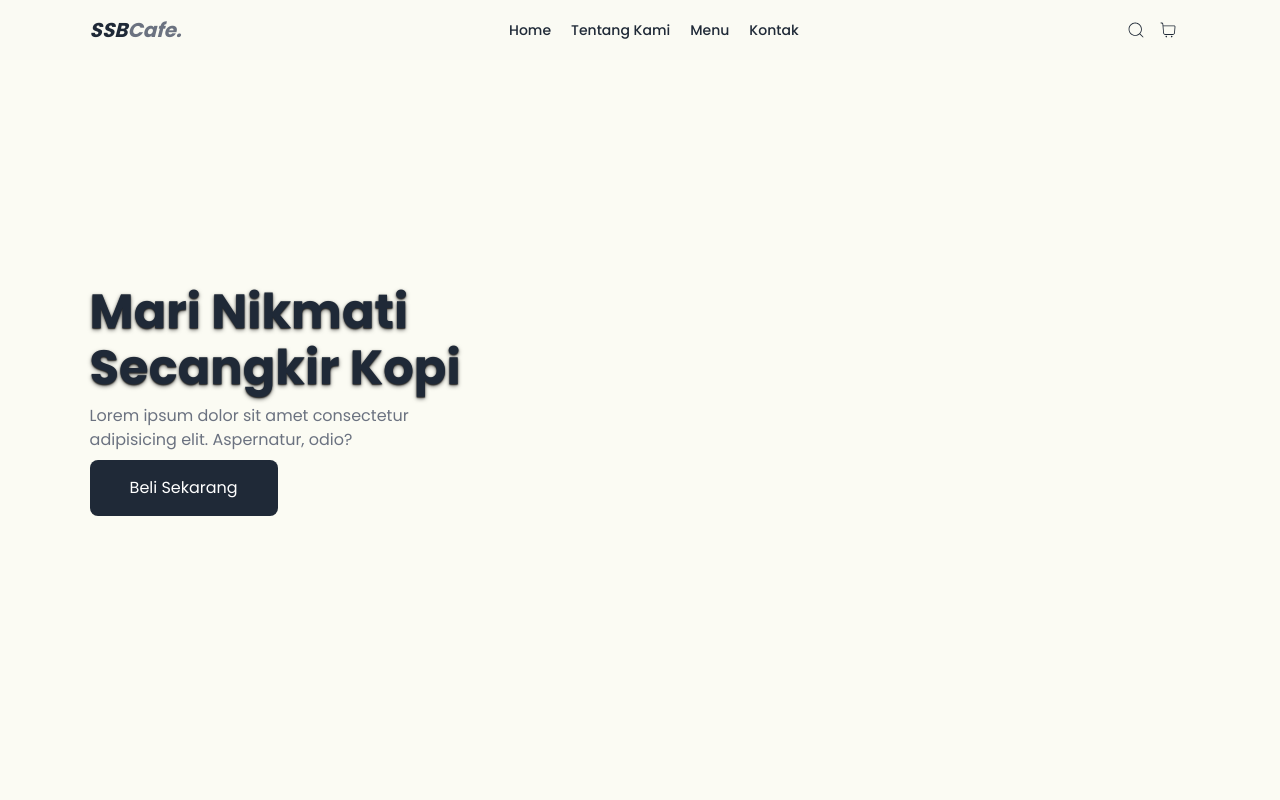
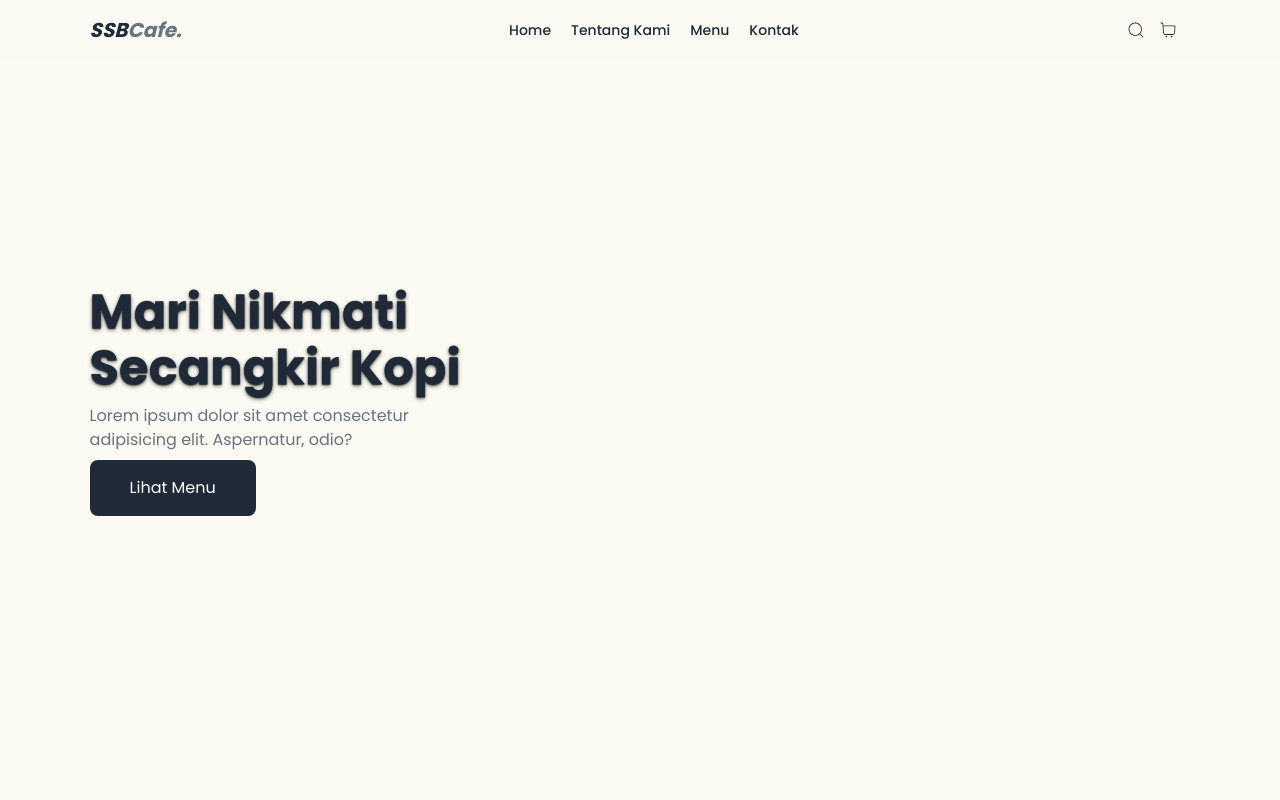
Before and after one commit to ProjectSoySauceBottle/itfest-fe, a Next.js app: page / in a window 1280 px wide. Shown: the top 800 px of the page. Built offline with nearby package versions, Linux system fonts and the light colour scheme.

Commit message:
refactor: change button word from 'Beli Sekarang' to 'Lihat Menu'

```diff
--- a/src/components/Homepage/Hero/Hero.js
+++ b/src/components/Homepage/Hero/Hero.js
@@ -23,10 +23,10 @@ export default function Hero() {
         </FadeIn>
         <FadeIn direction="right" delay={400}>
           <Link
-            href="#"
+            href="/menu"
             className="inline-block text-sm md:text-base py-4 px-8 md:py-4 md:px-10 bg-primary text-white rounded-lg"
           >
-            Beli Sekarang
+            Lihat Menu
           </Link>
         </FadeIn>
       </div>
```
